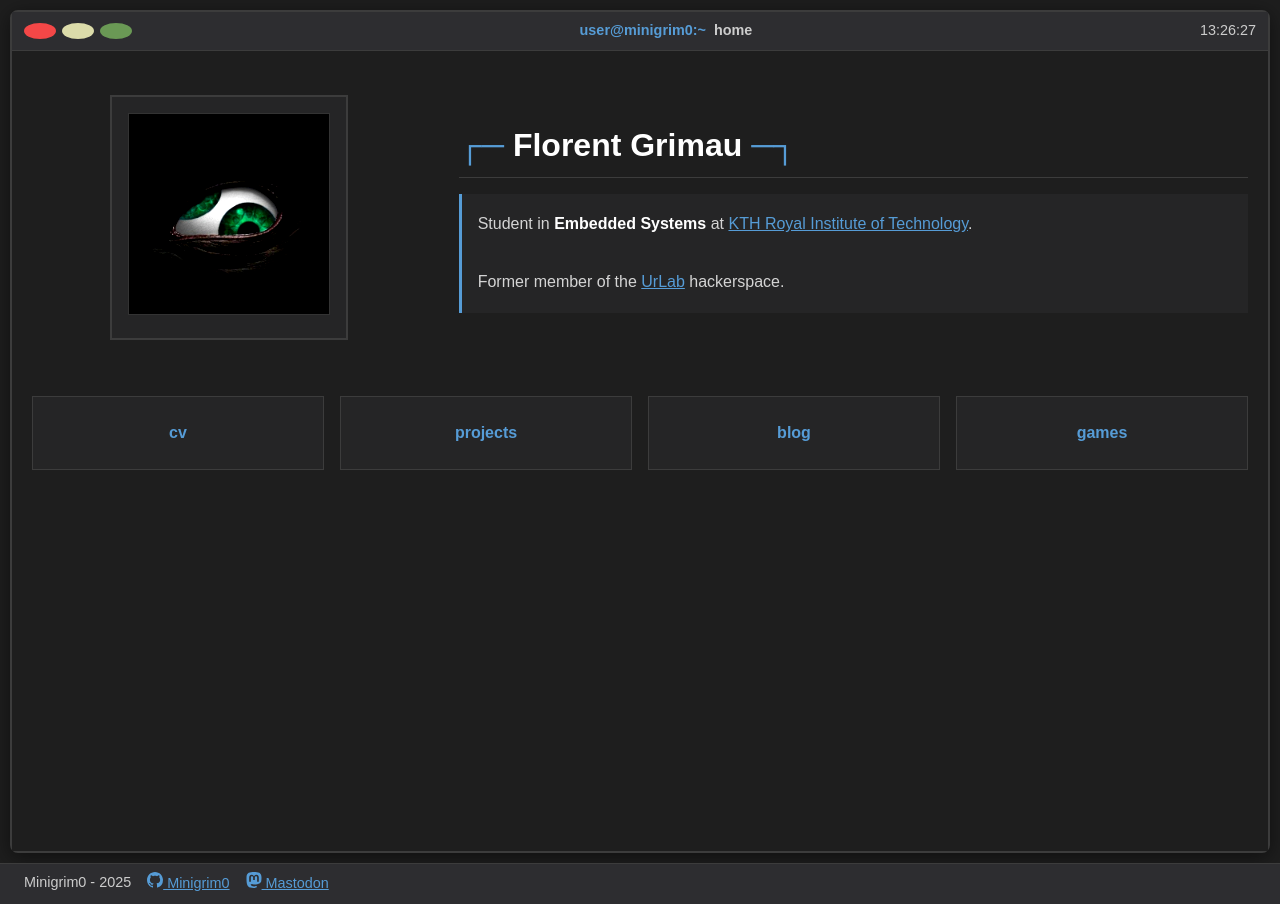
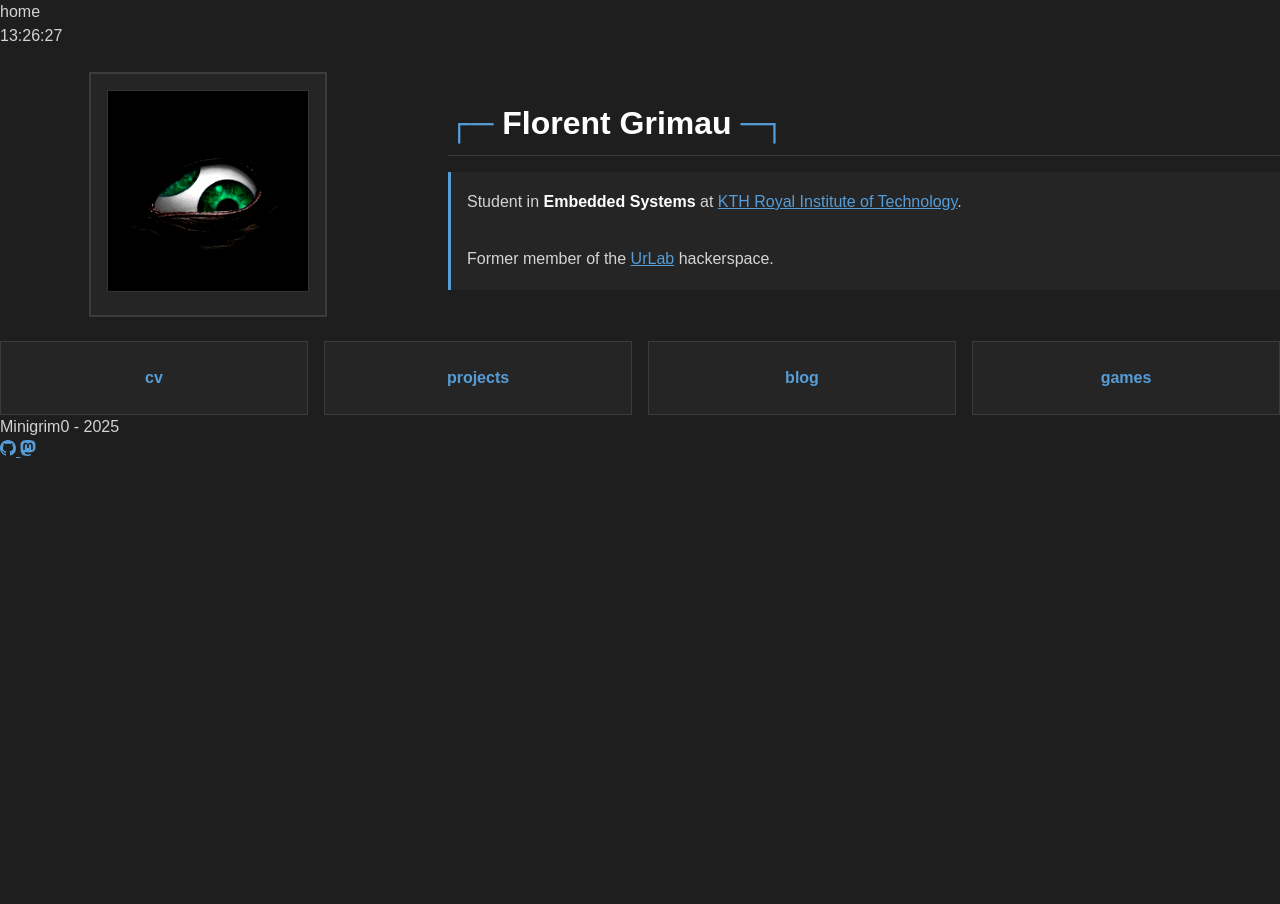
Before and after one commit to Minigrim0/Minigrim0, a Django app: template minigrim0/templates/minigrim0/index.html in a window 1280 px wide. After the commit the page ends 458 px from the top, so only its background shows below. Run offline with Django 4.2, Linux system fonts and the light colour scheme; the template is opened without the code that fills it, so the values that code supplies are empty; some web fonts are replaced.

Commit message:
feat: create custom home page layout to eliminate scrolling
- Replace app.html inheritance with standalone HTML document
- Implement custom flexbox layout with fixed titlebar and footer
- Add terminal-style titlebar with user@minigrim0:~ prefix
- Include inline footer with social links
- Ensures page fits perfectly within viewport with no overflow

```diff
--- a/minigrim0/templates/minigrim0/index.html
+++ b/minigrim0/templates/minigrim0/index.html
@@ -1,14 +1,27 @@
-{% extends "layouts/app.html" %}
 {% load static %}
 
-{% block terminal_title %}home{% endblock %}
+<!DOCTYPE html>
+<html lang="en">
+    <head>
+        <meta charset="utf-8" />
+        <link rel="shortcut icon" type="image/jpg" href="{% static 'img/minigrim0.jpeg' %}" />
+        <title>Minigrim0 - Home</title>
+        <link rel="stylesheet" href="{% static 'css/base.css' %}">
+        <link rel="stylesheet" href="{% static 'css/home.css' %}">
+    </head>
 
-{% block extra_head %}
-<link rel="stylesheet" href="{% static 'css/home.css' %}" />
-{% endblock %}
+    <body class="home-body">
+        <div class="home-layout">
+            <div class="home-titlebar">
+                <div class="terminal-buttons">
+                </div>
+                <div class="terminal-title">home</div>
+                <div class="terminal-info">
+                    <span class="mono">{% now "H:i:s" %}</span>
+                </div>
+            </div>
 
-{% block content %}
-<div class="home-terminal">
+            <div class="home-content">
                 <div class="profile-section">
                     <div class="profile-image">
                         <div class="ascii-frame">
@@ -27,7 +40,7 @@
                     </div>
                 </div>
 
-    <div class="navigation-menu">
+                <nav class="navigation-menu">
                     <div class="menu-items">
                         <div class="menu-item">
                             <a href="{% url 'cv' %}">cv</a>
@@ -42,6 +55,26 @@
                             <a href="https://minigrim0.itch.io/" target="_blank">games</a>
                         </div>
                     </div>
+                </nav>
+            </div>
+
+            <div class="home-footer">
+                <div class="footer-content">
+                    <span>Minigrim0 - {% now "Y" %}</span>
+                    <div class="footer-links">
+                        <a href="https://github.com/Minigrim0">
+                            <svg xmlns="http://www.w3.org/2000/svg" width="16" height="16" fill="currentColor" viewBox="0 0 16 16">
+                                <path d="M8 0C3.58 0 0 3.58 0 8c0 3.54 2.29 6.53 5.47 7.59.4.07.55-.17.55-.38 0-.19-.01-.82-.01-1.49-2.01.37-2.53-.49-2.69-.94-.09-.23-.48-.94-.82-1.13-.28-.15-.68-.52-.01-.53.63-.01 1.08.58 1.23.82.72 1.21 1.87.87 2.33.66.07-.52.28-.87.51-1.07-1.78-.2-3.64-.89-3.64-3.95 0-.87.31-1.59.82-2.15-.08-.2-.36-1.02.08-2.12 0 0 .67-.21 2.2.82.64-.18 1.32-.27 2-.27.68 0 1.36.09 2 .27 1.53-1.04 2.2-.82 2.2-.82.44 1.1.16 1.92.08 2.12.51.56.82 1.27.82 2.15 0 3.07-1.87 3.75-3.65 3.95.29.25.54.73.54 1.48 0 1.07-.01 1.93-.01 2.2 0 .21.15.46.55.38A8.012 8.012 0 0 0 16 8c0-4.42-3.58-8-8-8z"/>
+                            </svg>
+                        </a>
+                        <a rel="me" href="https://mastodon.nu/@minigrim0">
+                            <svg xmlns="http://www.w3.org/2000/svg" width="16" height="16" fill="currentColor" viewBox="0 0 16 16">
+                                <path d="M11.19 12.195c2.016-.24 3.77-1.475 3.99-2.603.348-1.778.32-4.339.32-4.339 0-3.47-2.286-4.488-2.286-4.488C12.062.238 10.083.017 8.027 0h-.05C5.92.017 3.942.238 2.79.765c0 0-2.285 1.017-2.285 4.488l-.002.662c-.004.64-.007 1.35.011 2.091.083 3.394.626 6.74 3.78 7.57 1.454.383 2.703.463 3.709.408 1.823-.1 2.847-.647 2.847-.647l-.06-1.317s-1.303.41-2.767.36c-1.45-.05-2.98-.156-3.215-1.928a3.614 3.614 0 0 1-.033-.496s1.424.346 3.228.428c1.103.05 2.137-.064 3.188-.189zm1.613-2.47H11.13v-4.08c0-.859-.364-1.295-1.091-1.295-.804 0-1.207.517-1.207 1.541v2.233H7.168V5.89c0-1.024-.403-1.541-1.207-1.541-.727 0-1.091.436-1.091 1.296v4.079H3.197V5.522c0-.859.22-1.541.66-2.046.456-.505 1.052-.764 1.793-.764.856 0 1.504.328 1.933.983L8 4.39l.417-.695c.429-.655 1.077-.983 1.934-.983.74 0 1.336.259 1.791.764.442.505.661 1.187.661 2.046v4.203z"/>
+                            </svg>
+                        </a>
                     </div>
                 </div>
-{% endblock %}
+            </div>
+        </div>
+    </body>
+</html>
```
Lines whose indentation alone changed are shown as unchanged.
